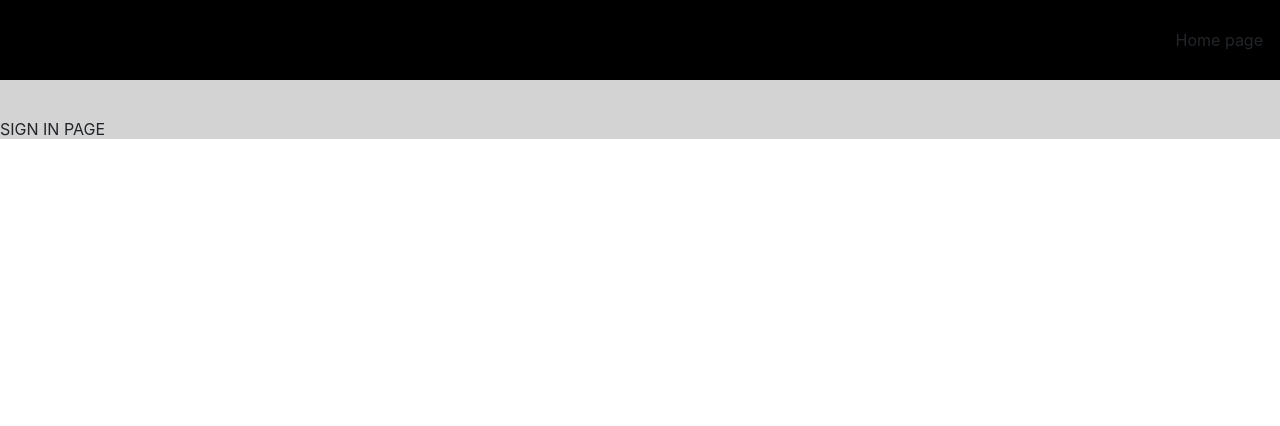
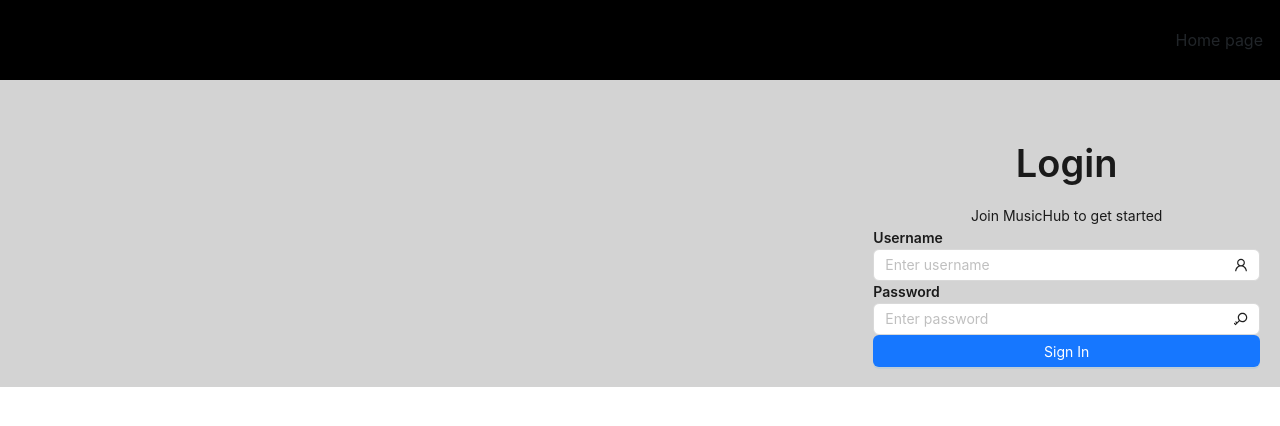
Before and after one commit to patrikistok/MusicHub-FE, a React (Create React App) app: page /login in a window 1280 px wide. Shown: the top 426 px of the page. Built offline with nearby package versions, Linux system fonts and the light colour scheme.

Commit message:
Added SignIn Page

```diff
--- a/src/pages/AuthPage/SignInPage.tsx
+++ b/src/pages/AuthPage/SignInPage.tsx
@@ -1,7 +1,91 @@
+import { Button, Col, Input, Row, Typography } from "antd";
+import { KeyOutlined, UserOutlined } from "@ant-design/icons";
+import { Controller, useForm } from "react-hook-form";
+import { zodResolver } from "@hookform/resolvers/zod";
+import { string, z } from "zod";
+import { useSignIn } from "../../queries";
+import { useContext } from "react";
+import { AuthContext } from "../../contexts/useAuthContext";
+
+const { Text, Title } = Typography;
+
+const schema = z.object({
+  username: string().min(1, { message: "Username is required" }),
+  password: string().min(1, { message: "Password is required" }),
+});
+
+type FormType = z.infer<typeof schema>;
+
 export const SignInPage = () => {
+  const { mutateAsync, isLoading, isError, error } = useSignIn();
+  const { handleSubmit, formState, control } = useForm<FormType>({
+    defaultValues: { username: "", password: "" },
+    resolver: zodResolver(schema),
+  });
+  const { errors } = formState;
+  const { setToken, setUser } = useContext(AuthContext);
+
+  const handleSave = async (formValues: FormType) => {
+    console.log(formValues);
+    mutateAsync({
+      username: formValues.username,
+      password: formValues.password,
+    }).then(({ user, token }) => {
+      setToken(token);
+      setUser(user);
+    });
+  };
+
   return (
-    <>
-      <h1>SIGN IN PAGE</h1>
-    </>
+    <Row>
+      <Col span={16}></Col>
+      <Col style={{ textAlign: "center", padding: "20px" }} span={8}>
+        <Title>Login</Title>
+        <Text>Join MusicHub to get started</Text>
+        <form onSubmit={handleSubmit(handleSave)} style={{ textAlign: "left" }}>
+          <Text strong>Username</Text>
+          <Controller
+            name="username"
+            control={control}
+            render={({ field }) => (
+              <Input
+                {...field}
+                type="text"
+                suffix={<UserOutlined />}
+                placeholder="Enter username"
+              />
+            )}
+          />
+          <Text style={{ display: "block", fontSize: "12px" }} type="danger">
+            {errors.username?.message}
+          </Text>
+          <Text strong>Password</Text>
+          <Controller
+            name="password"
+            control={control}
+            render={({ field }) => (
+              <Input
+                {...field}
+                type="password"
+                suffix={<KeyOutlined />}
+                placeholder="Enter password"
+              />
+            )}
+          />
+          <Text style={{ display: "block", fontSize: "12px" }} type="danger">
+            {errors.password?.message}
+          </Text>
+          <Button
+            disabled={isLoading}
+            htmlType="submit"
+            type="primary"
+            style={{ width: "100%" }}
+          >
+            Sign In
+          </Button>
+          {isError && <Text type="danger">{error.message}</Text>}
+        </form>
+      </Col>
+    </Row>
   );
 };
--- /dev/null
+++ b/src/queries.ts
@@ -0,0 +1,43 @@
+import {
+  UseMutationResult,
+  UseQueryResult,
+  useMutation,
+  useQuery,
+} from "react-query";
+import api from "./api";
+import {
+  LoginResponse,
+  RegisterResponse,
+  UserLogin,
+  UserRegister,
+} from "./types";
+
+export const useSignIn = (): UseMutationResult<
+  LoginResponse,
+  Error,
+  UserLogin,
+  unknown
+> => {
+  return useMutation<LoginResponse, Error, UserLogin, unknown>(
+    async (params: UserLogin) => {
+      const response = await api.post("/authenticate", params);
+      return response.data;
+    }
+  );
+};
+
+export const useSignUp = (): UseMutationResult<
+  RegisterResponse,
+  Error,
+  UserRegister,
+  unknown
+> => {
+  const signUp = useMutation<RegisterResponse, Error, UserRegister, unknown>(
+    async (params: UserRegister) => {
+      const response = await api.post("/register", params);
+      return response.data;
+    }
+  );
+
+  return signUp;
+};
```
Also changed, not shown: src/types.ts (+22 -0 lines).
